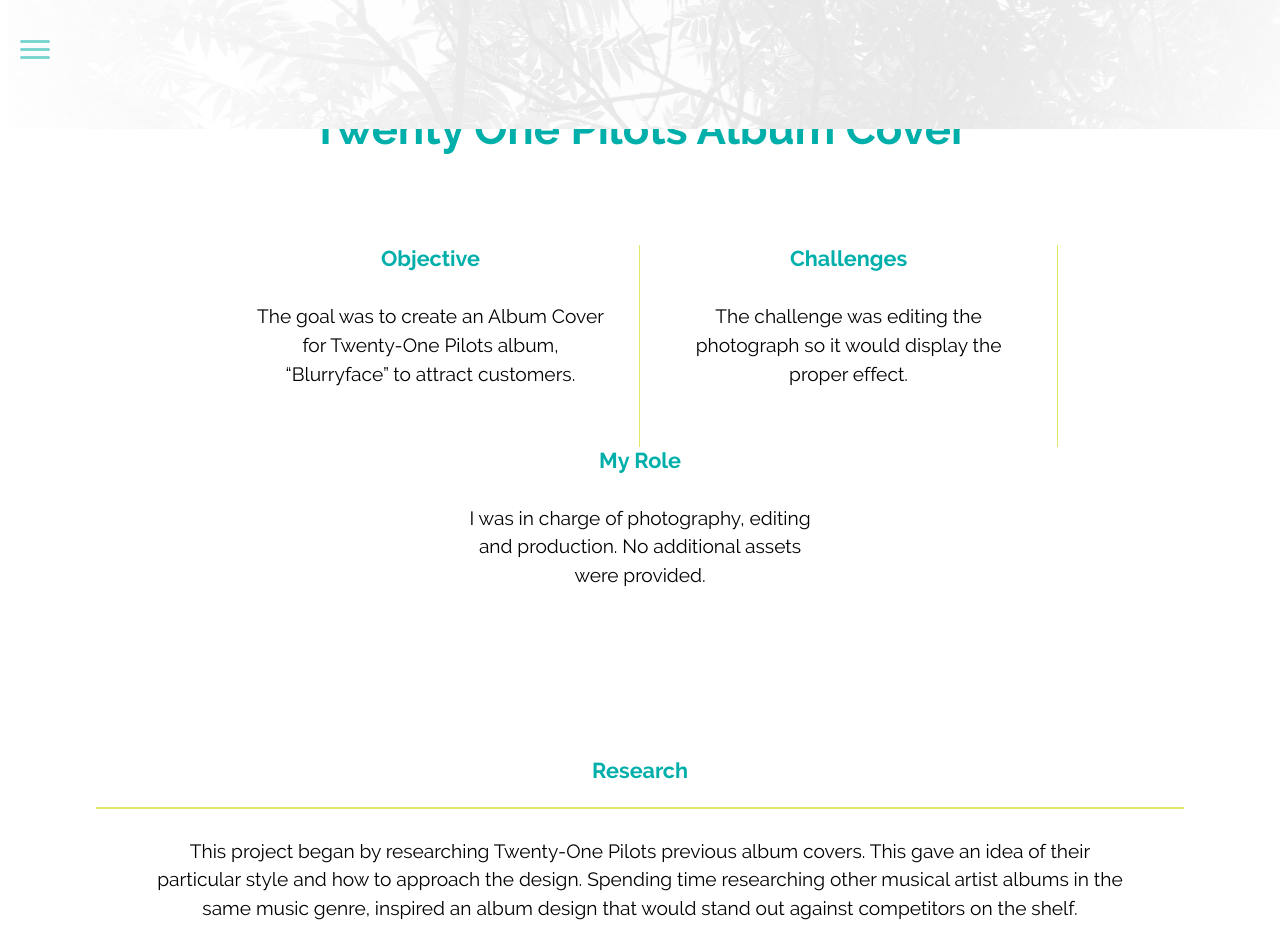
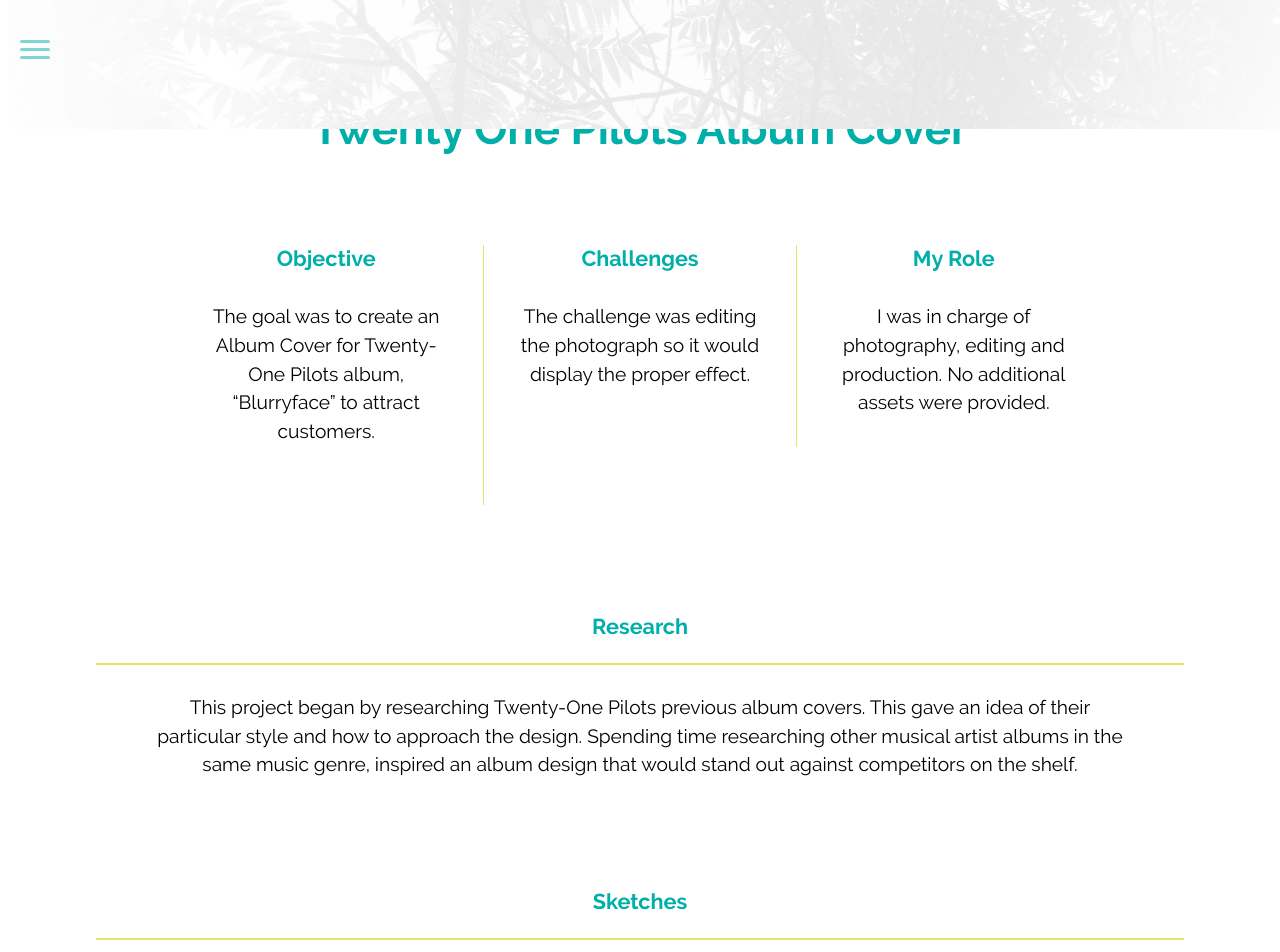
Before and after one commit to ashleycouperus/ashleycouperus.ca, a Jekyll site: the page built from pages/cd-cover.html, in a window 1280 px wide. Shown: the top 952 px of the page. Built offline with Jekyll 4.4.1, drawn with Linux system fonts in a browser that asks for light colours.

Commit message:
all changes

```diff
--- a/pages/annual-report.html
+++ b/pages/annual-report.html
@@ -25,14 +25,12 @@ layout: default
         </li>
       </ul>
   </section>
-
   <section class="grid-middle pad-t-2 content">
     <div class="unit xs-1 s-1 m-1 l-1 xl-1-2">
       <h5 itemprop="name" class="border">Research</h5>
       <p class="gutter-2">The process started by spending time researching Cheo, possible competitors, previous annual reports, etc. After gathering a respectful amount of research, it was time to create a style tile in order to determine the style of the Annual Report.</p>
     </div>
   </section>
-
   <section class="pad-t-2 content">
     <div class="unit xs-1 s-1 m-1 l-1 xl-1-2">
       <h5 itemprop="name" class="border">Sketches</h5>
@@ -43,7 +41,6 @@ layout: default
       </div>
     </div>
   </section>
-
   <section class="pad-b-2 pad-t-2 content">
     <div class="unit xs-1 s-1 m-1 l-1 xl-1-2 pad-b-2">
       <h5 itemprop="name" class="border">Final</h5>
--- a/pages/cd-cover.html
+++ b/pages/cd-cover.html
@@ -11,15 +11,15 @@ layout: default
         <li class="unit xs-1 s-1 m-1 l-1 xl-1">
           <h1 class="yotta pad-b-2 pad-t-2 title">Twenty One Pilots Album Cover</h1>
         </li>
-        <li class="unit xs-1 s-1 m-1 l-1-3 xl-1-3 description">
+        <li class="unit xs-1 s-1 m-1 l-1-4 xl-1-3 description">
           <h5 itemprop="name" class="push-0">Objective</h5>
           <p itemprop="description" class="island">The goal was to create an Album Cover for Twenty-One Pilots album, “Blurryface” to attract customers.</p>
         </li>
-        <li class="unit xs-1 s-1 m-1 l-1-3 xl-1-3 description">
+        <li class="unit xs-1 s-1 m-1 l-1-4 xl-1-3 description">
           <h5 itemprop="name" class="push-0">Challenges</h5>
           <p itemprop="description" class="island">The challenge was editing the photograph so it would display the proper effect.</p>
         </li>
-        <li class="unit xs-1 s-1 m-1 l-1-3 xl-1-3">
+        <li class="unit xs-1 s-1 m-1 l-1-4 xl-1-3">
           <h5 itemprop="name" class="push-0">My Role</h5>
           <p itemprop="description" class="island">I was in charge of photography, editing and production. No additional assets were provided.</p>
         </li>
--- a/pages/excel.html
+++ b/pages/excel.html
@@ -12,15 +12,15 @@ layout: default
         <li class="unit xs-1 s-1 m-1 l-1 xl-1">
           <h1 class="yotta pad-b-2 pad-t-2 title">Excel Woodwork Rebrand</h1>
         </li>
-        <li class="unit xs-1 s-1 m-1 l-1-3 xl-1-3 description">
+        <li class="unit xs-1 s-1 m-1 l-1-4 xl-1-3 description">
           <h5 itemprop="name" class="push-0">Objective</h5>
           <p itemprop="description" class="island">Excel Woodwork rebranded their company in order to be perceived as a professional, knowledgeable woodworking company.</p>
         </li>
-        <li class="unit xs-1 s-1 m-1 l-1-3 xl-1-3 description">
+        <li class="unit xs-1 s-1 m-1 l-1-4 xl-1-3 description">
           <h5 itemprop="name" class="push-0">Challenges</h5>
           <p itemprop="description" class="island">The challenge was creating a logo that would reflect their company and values without being stereotypical.</p>
         </li>
-        <li class="unit xs-1 s-1 m-1 l-1-3 xl-1-3">
+        <li class="unit xs-1 s-1 m-1 l-1-4 xl-1-3">
           <h5 itemprop="name" class="push-0">My Role</h5>
           <p itemprop="description" class="island">I was in charge of the overall design, production, logo, branding guide, stationary and deliverables.</p>
         </li>
--- a/pages/packaging.html
+++ b/pages/packaging.html
@@ -11,15 +11,15 @@ layout: default
         <li class="unit xs-1 s-1 m-1 l-1 xl-1">
           <h1 class="yotta pad-b-2 pad-t-2 title">Vitakraft Packaging</h1>
         </li>
-        <li class="unit xs-1 s-1 m-1 l-1-3 xl-1-3 description">
+        <li class="unit xs-1 s-1 m-1 l-1-4 xl-1-3 description">
           <h5 itemprop="name" class="push-0">Objective</h5>
           <p itemprop="description" class="island">The objective was to redesign the existing packaging to stand out from competitors and increase sales.</p>
         </li>
-        <li class="unit xs-1 s-1 m-1 l-1-3 xl-1-3 description">
+        <li class="unit xs-1 s-1 m-1 l-1-4 xl-1-3 description">
           <h5 itemprop="name" class="push-0">Challenges</h5>
           <p itemprop="description" class="island">The challenge was to ensure the packaging isn't harmful to the environment.</p>
         </li>
-        <li class="unit xs-1 s-1 m-1 l-1-3 xl-1-3">
+        <li class="unit xs-1 s-1 m-1 l-1-4 xl-1-3">
           <h5 itemprop="name" class="push-0">My Role</h5>
           <p itemprop="description" class="island">My role was to redesign the product and create the die lines.</p>
         </li>
--- a/pages/quotebook.html
+++ b/pages/quotebook.html
@@ -11,15 +11,15 @@ layout: default
         <li class="unit xs-1 s-1 m-1 l-1 xl-1">
           <h1 class="yotta pad-b-2 pad-t-2 title">Quote Book</h1>
         </li>
-        <li class="unit xs-1 s-1 m-1 l-1-3 xl-1-3 description">
+        <li class="unit xs-1 s-1 m-1 l-1-4 xl-1-3 description">
           <h5 itemprop="name" class="push-0">Objective</h5>
           <p itemprop="description" class="island">The objective of this project was to create a book full of memorable quotes from The Hobbit.</p>
         </li>
-        <li class="unit xs-1 s-1 m-1 l-1-3 xl-1-3 description">
+        <li class="unit xs-1 s-1 m-1 l-1-4 xl-1-3 description">
           <h5 itemprop="name" class="push-0">Challenges</h5>
           <p itemprop="description" class="island">It was difficult to create words from different elements of nature and get them to work together on the page.</p>
         </li>
-        <li class="unit xs-1 s-1 m-1 l-1-3 xl-1-3">
+        <li class="unit xs-1 s-1 m-1 l-1-4 xl-1-3">
           <h5 itemprop="name" class="push-0">My Role</h5>
           <p itemprop="description" class="island">I was in charge of finding appropriate quotes, creating the words, photography, editing, and printing.</p>
         </li>
```
